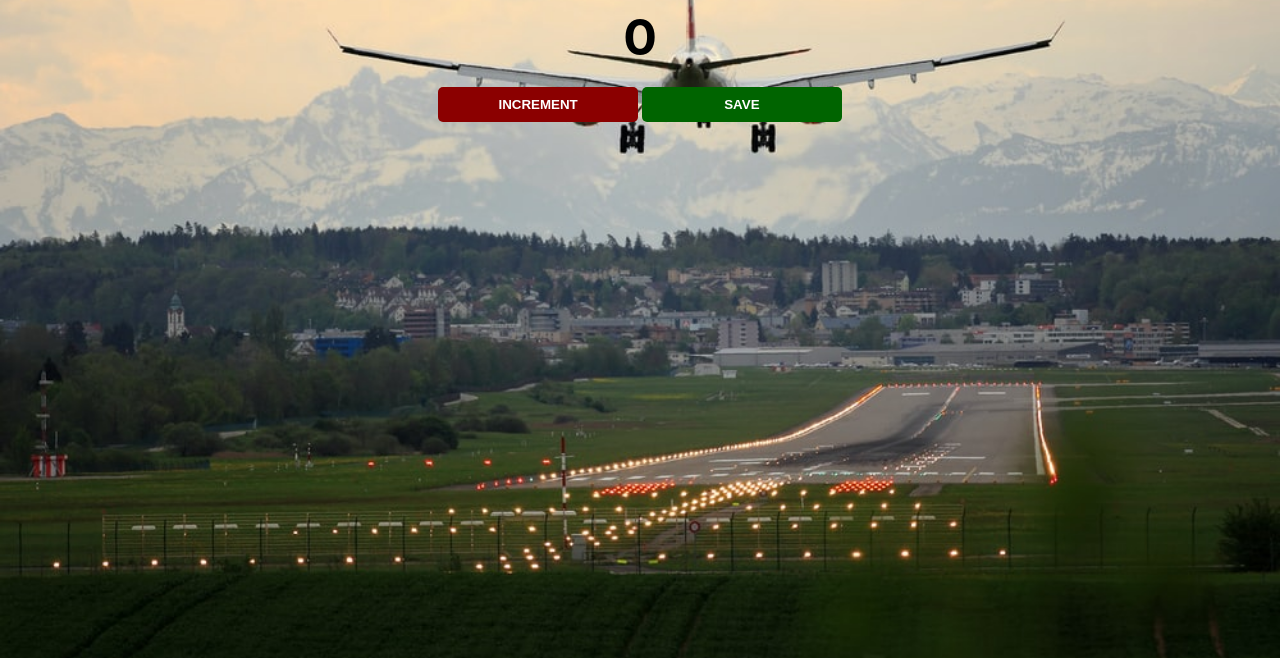
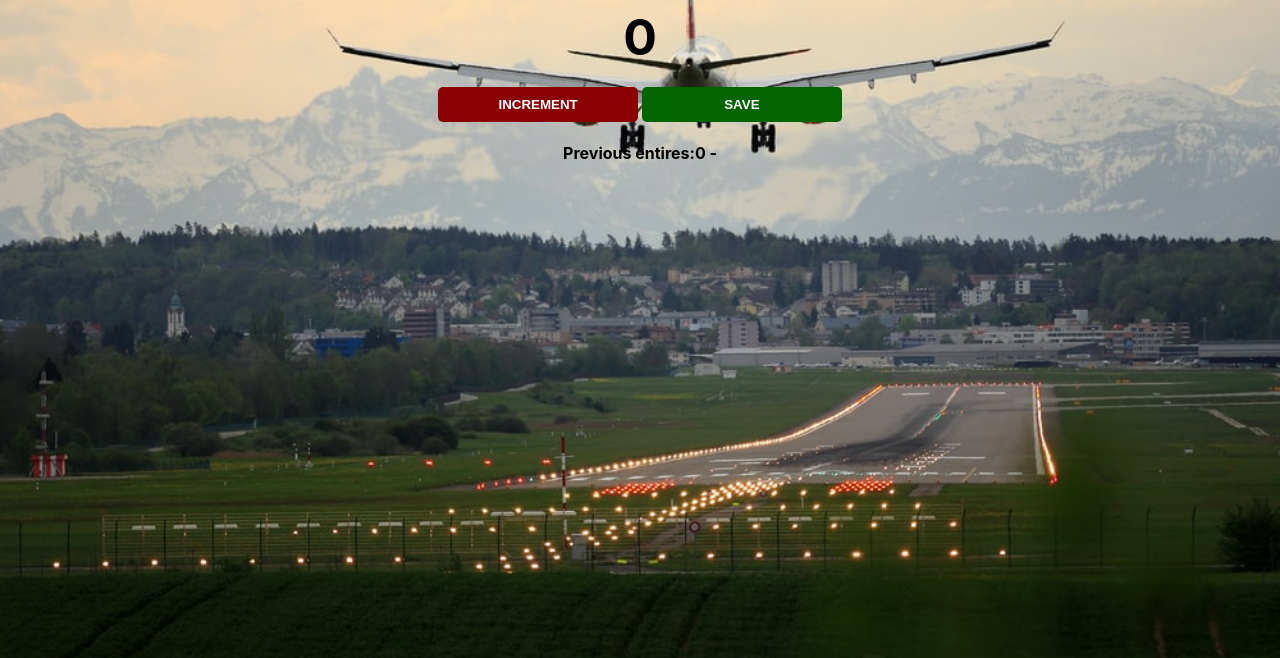
Before and after one commit to benwest0291/counter, a plain HTML site: page index.html in a window 1280 px wide. Both pictures are taken after a click on the button "SAVE". Shown: the part 142-800 px from the top of the page. Drawn offline with Linux system fonts and the light colour scheme.

Commit message:
show counter on screen

```diff
--- a/index.html
+++ b/index.html
@@ -7,6 +7,7 @@
     <h2 id="count-el">0</h2>
     <button id="increment-btn" onclick="increment()">INCREMENT</button>
     <button id="save-btn" onclick="save()">SAVE</button>
+    <p id="save-el">Previous entires:</p>
     <script src="index.js"></script>
   </body>
 </html>
--- a/index.js
+++ b/index.js
@@ -1,8 +1,10 @@
 let countEl = document.getElementById("count-el");
+let saveEl = document.getElementById("save-el");
+
+let count = 0;
 
 console.log(countEl);
-
-let count = 0;
+console.log(saveEl);
 
 function increment() {
   count += 1;
@@ -10,5 +12,9 @@ function increment() {
 }
 
 function save() {
+  let countStr = count + " - ";
+
+  saveEl.innerText += countStr;
+
   console.log(count);
 }
```
